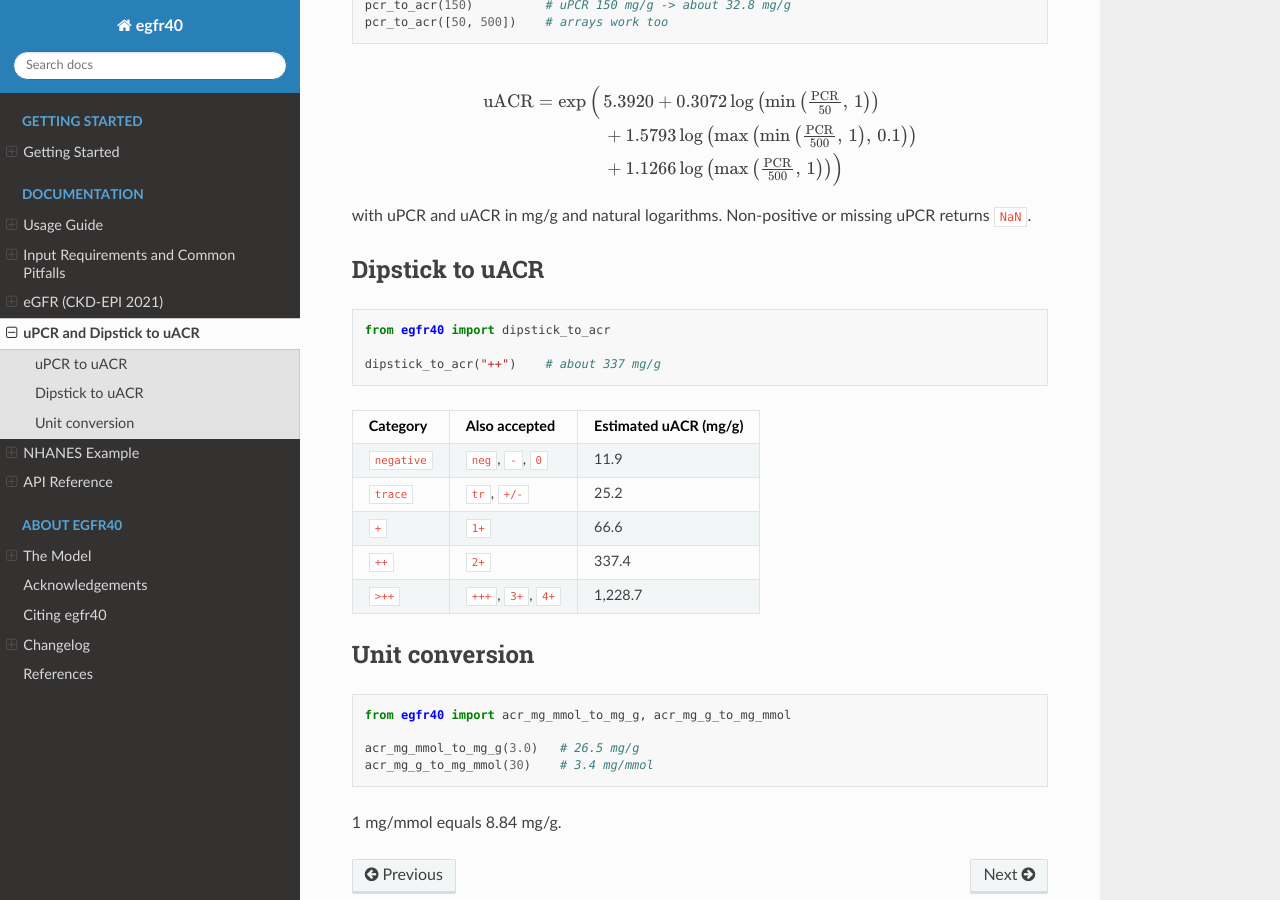
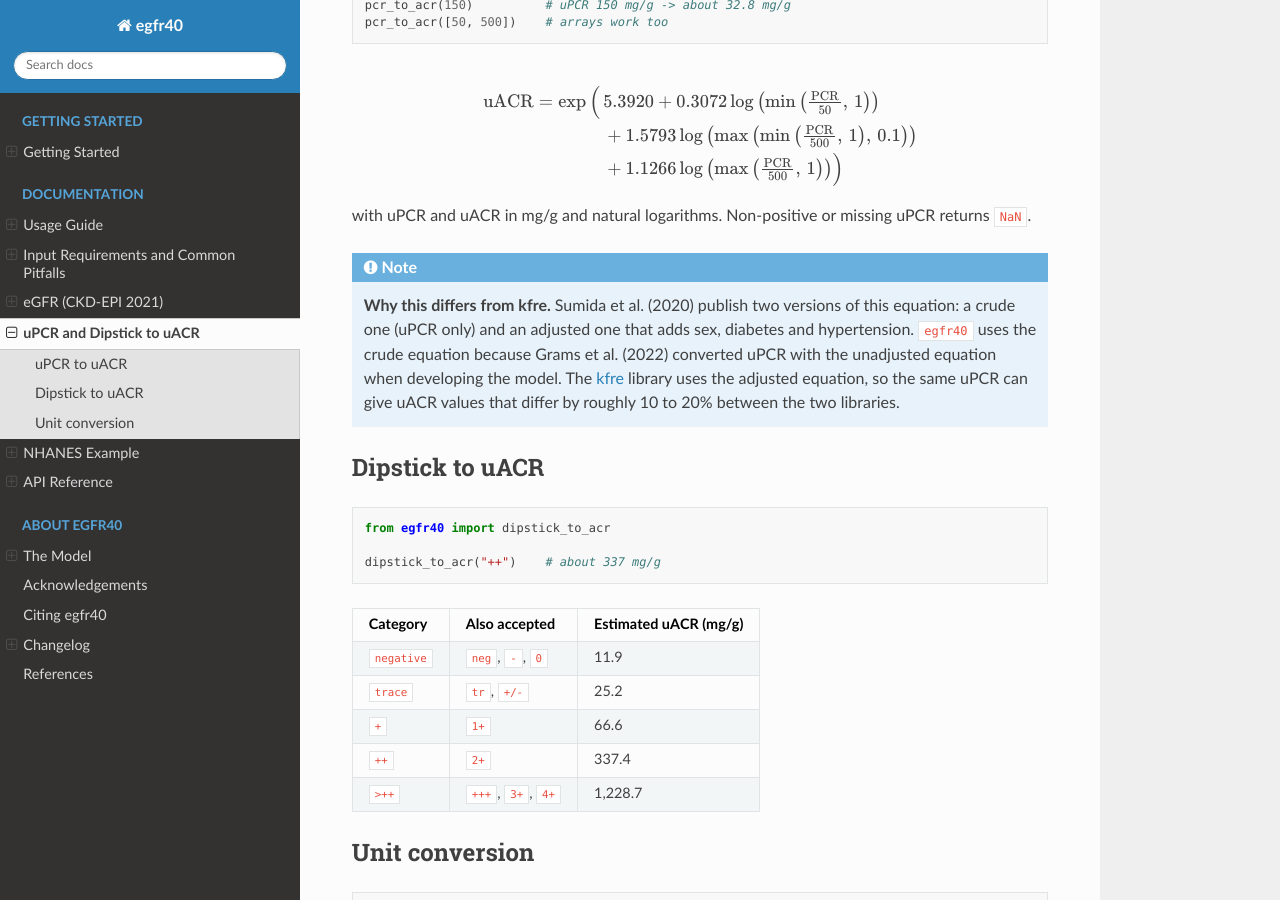
Before and after one commit to lshpaner/egfr40, a Sphinx documentation site: the page built from docs/conversions.rst, in a window 1280 px wide and 900 px high, scrolled down 487 px. Built offline with Sphinx 7.4.7 and the Read the Docs theme 3.1.0, drawn with Linux system fonts in a browser that asks for light colours.

Commit message:
Docs: explain crude vs adjusted uPCR conversion and the difference from kfre

```diff
--- a/docs/conversions.rst
+++ b/docs/conversions.rst
@@ -32,6 +32,16 @@ uPCR to uACR
 
 with uPCR and uACR in mg/g and natural logarithms. Non-positive or missing uPCR
 returns ``NaN``.
+
+.. note::
+
+   **Why this differs from kfre.** Sumida et al. (2020) publish two versions of
+   this equation: a crude one (uPCR only) and an adjusted one that adds sex,
+   diabetes and hypertension. ``egfr40`` uses the crude equation because Grams
+   et al. (2022) converted uPCR with the unadjusted equation when developing
+   the model. The `kfre <https://lshpaner.github.io/kfre>`_ library uses the
+   adjusted equation, so the same uPCR can give uACR values that differ by
+   roughly 10 to 20% between the two libraries.
 
 Dipstick to uACR
 ----------------
```
